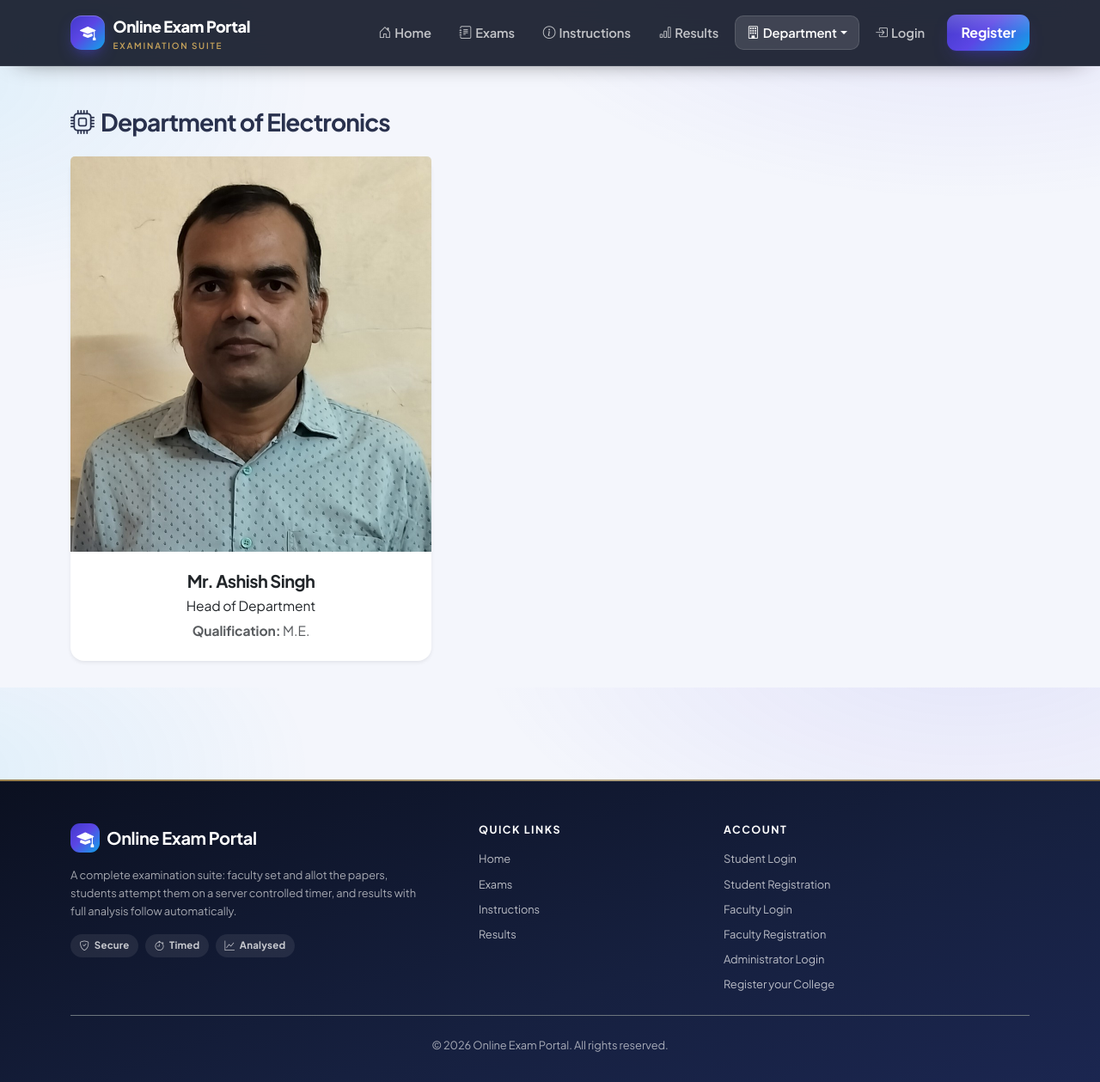
After one commit to lalitgupta020888-ai/online-exam-portal, a PHP site: page /online-exam/department_electronics.php in a window 1280 px wide. The commit adds this page. Shown: the whole page at 86% size. Run offline with PHP 8.4, Linux system fonts and the light colour scheme.

Commit message:
Add Department > Electronics page with HOD details
Co-Authored-By: Claude Opus 5.5 <noreply@anthropic.com>

```diff
--- /dev/null
+++ b/department_electronics.php
@@ -0,0 +1,28 @@
+<?php
+/**
+ * Department of Electronics: faculty / Head of Department details.
+ */
+require_once __DIR__ . '/includes/auth.php';
+
+$pageTitle = 'Department of Electronics';
+$activeNav = 'department';
+
+require_once __DIR__ . '/includes/header.php';
+?>
+
+<div class="container py-5">
+  <h1 class="h3 fw-bold mb-4"><i class="bi bi-cpu me-2"></i>Department of Electronics</h1>
+
+  <div class="card border-0 shadow-sm" style="max-width: 420px;">
+    <img src="<?= asset_url('assets/images/hod_electronics.jpg') ?>"
+         class="card-img-top" alt="Mr. Ashish Singh, Head of Department, Electronics"
+         style="object-fit: cover; max-height: 460px;">
+    <div class="card-body text-center">
+      <h2 class="h5 fw-bold mb-1">Mr. Ashish Singh</h2>
+      <p class="mb-1">Head of Department</p>
+      <p class="mb-0 text-muted"><strong>Qualification:</strong> M.E.</p>
+    </div>
+  </div>
+</div>
+
+<?php require_once __DIR__ . '/includes/footer.php'; ?>
--- a/includes/header.php
+++ b/includes/header.php
@@ -64,6 +64,15 @@ $student   = current_student();
           <a class="nav-link <?= $activeNav === 'results' ? 'active' : '' ?>"
              href="<?= url('results.php') ?>"><i class="bi bi-bar-chart me-1"></i>Results</a>
         </li>
+        <li class="nav-item dropdown">
+          <a class="nav-link dropdown-toggle <?= $activeNav === 'department' ? 'active' : '' ?>"
+             href="#" role="button" data-bs-toggle="dropdown" aria-expanded="false">
+            <i class="bi bi-building me-1"></i>Department</a>
+          <ul class="dropdown-menu shadow border-0">
+            <li><a class="dropdown-item" href="<?= url('department_electronics.php') ?>">
+              <i class="bi bi-cpu me-2"></i>Electronics</a></li>
+          </ul>
+        </li>
 
         <?php if ($student): ?>
           <li class="nav-item dropdown">
```
Also changed, not shown: assets/images/hod_electronics.jpg (added).
